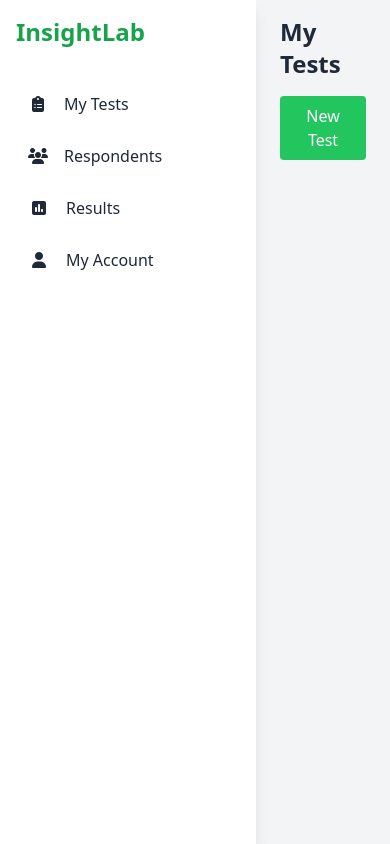
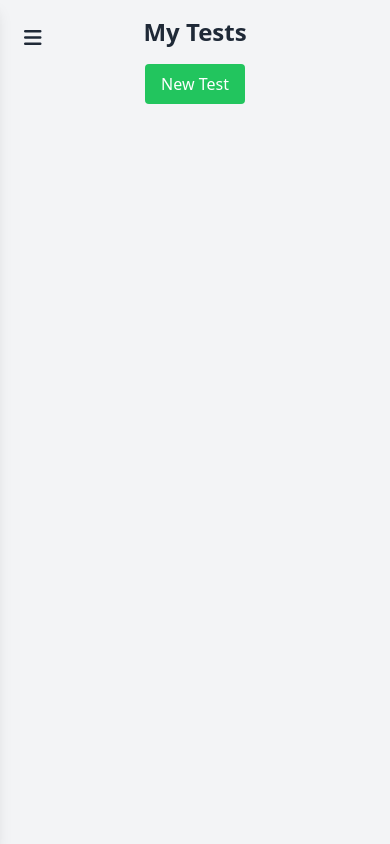
Before and after one commit to Scripter2104/InsightLab, a Django app: page /home/ in a window 390 px wide. Run offline with Django 5.2, Linux system fonts and the light colour scheme; the visitor is signed in with stand-in values (Sample User, id 1); data that the repository does not hold is empty; some libraries are stand-ins or nearby versions.

Commit message:
made home_pade sidebar responsive

```diff
--- a/InsightLab/conductingTest/views.py
+++ b/InsightLab/conductingTest/views.py
@@ -22,8 +22,8 @@ def test_start_view(request, *ags, **kwargs):
         return redirect('question_page')
     # 'test_is_present' is not present but RespondentData for the test exists
     # handles back navigation from test_end_page after test has ended
-    # elif RespondentData.objects.filter(test_id=test, respondent_id=request.session.get("respondent_id")).exists():
-    #     return redirect('test_end_page')
+    elif RespondentData.objects.filter(test_id=test, respondent_id=request.session.get("respondent_id")).exists():
+        return redirect('test_end_page')
 
     if request.method == 'POST':
         form_data = {
--- a/InsightLab/homeApp/templates/home_page.html
+++ b/InsightLab/homeApp/templates/home_page.html
@@ -62,13 +62,17 @@
 
 <body class="bg-gray-100 text-gray-800 overflow-hidden">
 
-    <div class="flex min-h-screen">
+    <div class="relative flex min-h-screen">
 
         <!-- Sidebar -->
-        <aside class="h-dvh w-64 bg-white shadow-lg">
-            <div class="px-4 sm:px-6 py-4">
+        <aside id="sidebar" class="absolute md:relative ml-[-256px] md:ml-0 h-dvh w-64 bg-white shadow-lg">
+            <div class="flex items-center justify-between px-4 sm:px-6 py-4">
                 <h2 class="text-2xl font-bold text-green-600">InsightLab</h2>
+                <span class="p-2 text-xl active:text-blue-500 md:hidden" onclick="toggleSidebar()">
+                    <i class="fa-solid fa-xmark"></i>
+                </span>
             </div>
+            <hr class="mx-3">
             <nav class="p-5">
                 <ul>
                     <li class="mb-3 p-2 rounded hover:bg-gray-200">
@@ -100,7 +104,10 @@
         </aside>
 
         <!-- Main Content -->
-        <div class="flex-1 px-6 py-4 max-h-screen overflow-y-auto ">
+        <div id="main" class="relative md:z-0 flex-1 px-6 py-4 max-h-screen overflow-y-auto ">
+            <span class="fixed top-6 left-6 text-xl active:text-blue-500 md:hidden" onclick="toggleSidebar()">
+                <i class="fa-solid fa-bars"></i>
+            </span>
             <!-- Header -->
             <div class="flex flex-col md:flex-row gap-4 justify-between items-center mb-6">
                 <h1 class="text-2xl font-semibold">My Tests</h1>
@@ -133,8 +140,8 @@
                     <p class="text-gray-600">No description</p>
                     <div class="flex justify-between items-center mt-4">
                         <!-- Test Link -->
-                        <button onclick="window.location='{{test.link}}';" class="text-left text-sm text-teal-500 hover:text-blue-500 ">
-                        <span class="my-2 mr-3 overflow-hidden flex-1 focus:outline-none focus:opacity-80">
+                        <button onclick="window.location='{{test.link}}';" class="overflow-hidden text-left text-sm text-teal-500 hover:text-blue-500 ">
+                        <span class="my-2 mr-3 flex-1 focus:outline-none focus:opacity-80">
                             {{test.link}}
                         </span>
                         </button>
@@ -188,6 +195,13 @@
             window.location.href = "{% url 'newtest' %}";
         }
 
+        function toggleSidebar() {
+            const sidebar = document.getElementById('sidebar');
+            const main = document.getElementById('main');
+            sidebar.classList.toggle('ml-[-256px]');
+            main.classList.toggle('z-[-1]');
+        }
+
         {% comment %} function goToTest() {
             const test = event.currentTarget;
             const link = test.getAttribute("test_link");
```
